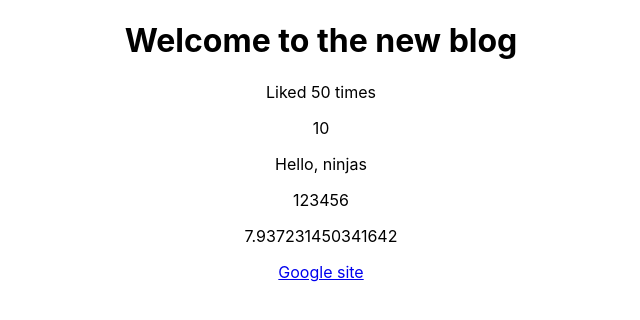
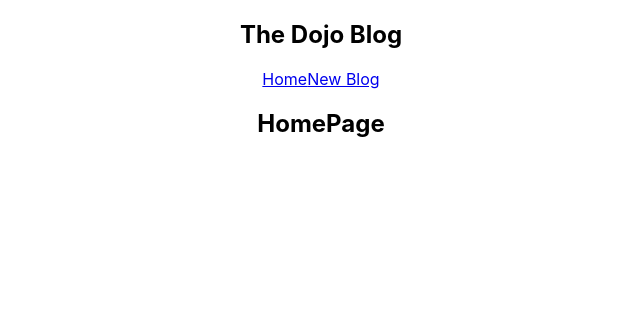
Before and after one commit to johnpathadan/react101, a React (Create React App) app in the folder dojo-blog/: page / in a window 1280 px wide. Shown: the top 320 px of the page, without its empty margins (319-959 px from the left). Built offline with nearby package versions, Linux system fonts and the light colour scheme.

Commit message:
multiple components

```diff
--- a/dojo-blog/src/App.js
+++ b/dojo-blog/src/App.js
@@ -1,21 +1,15 @@
 
 import './App.css';
+import Navbar from './Navbar';
+import Home from './Home';
 
 function App() {
-  const title = "Welcome to the new blog";
-  const likes = 50;
-  const link = 'http://google.com';
 
   return (
     <div className="App">
+       <Navbar />         {/* another option to write <Navbar><Navbar/> */}
       <div className="content">
-        <h1>{ title }</h1>
-        <p>Liked { likes } times</p>
-        <p>{10}</p>
-        <p>{"Hello, ninjas"}</p>
-        <p>{[1,2,3,4,5,6]}</p>
-        <p>{Math.random()*10}</p>
-        <a href={link} target="_blank">Google site</a>
+        <Home />
       </div>
     </div>
   );
--- /dev/null
+++ b/dojo-blog/src/Home.js
@@ -0,0 +1,9 @@
+const Home = () => {
+    return (
+        <div className="homePage">
+            <h2>HomePage</h2>
+        </div>
+    );
+}
+
+export default Home;
--- /dev/null
+++ b/dojo-blog/src/Navbar.js
@@ -0,0 +1,14 @@
+//sfc press tabbar - It creates a stateless functional component
+const Navbar = () => {
+    return (
+        <nav className="navbar">
+            <h1>The Dojo Blog</h1>
+            <div className="links">
+                <a href="/">Home</a>
+                <a href="/create">New Blog</a>
+            </div>
+        </nav>
+    );
+}
+
+export default Navbar;
```
